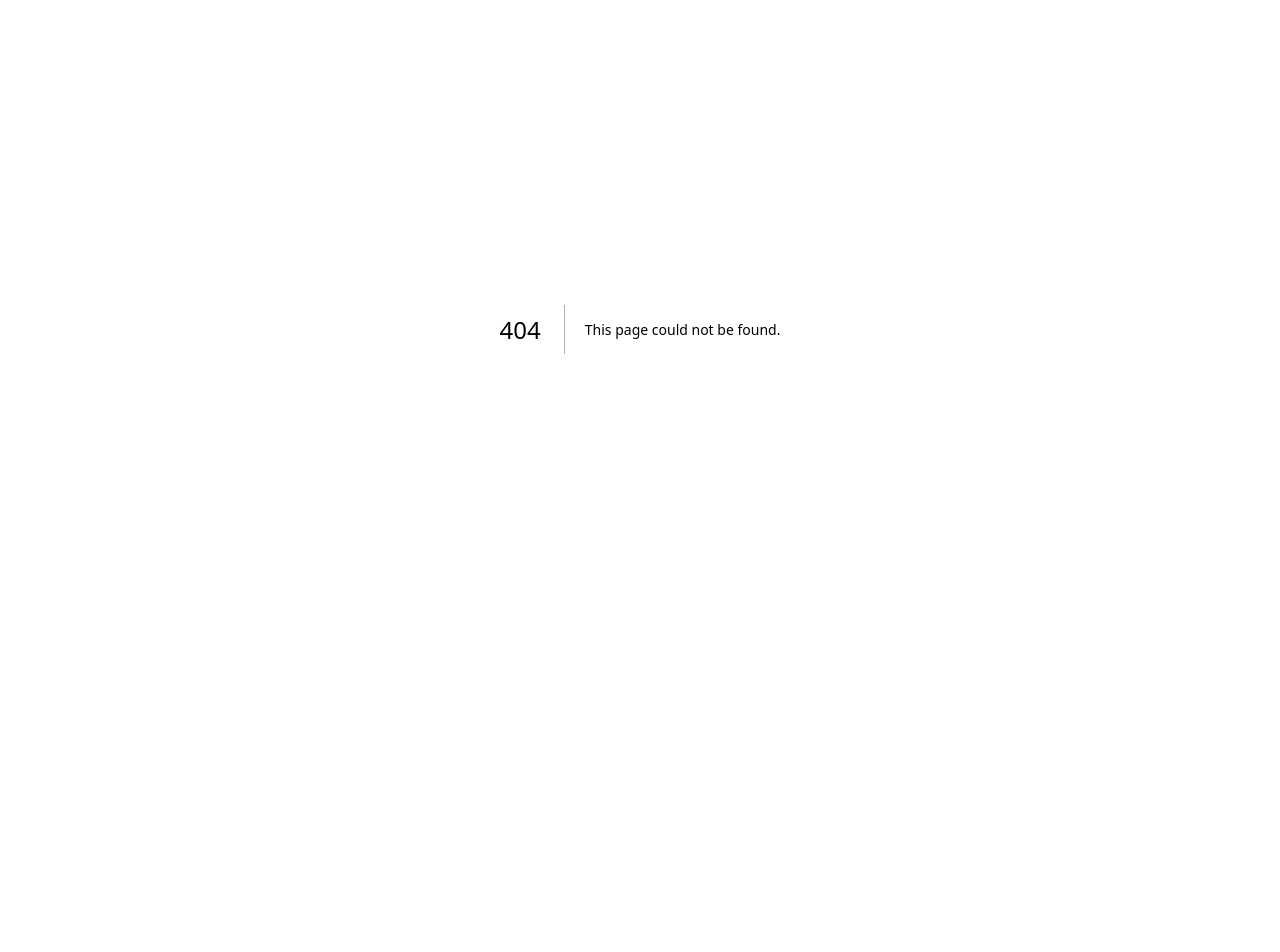
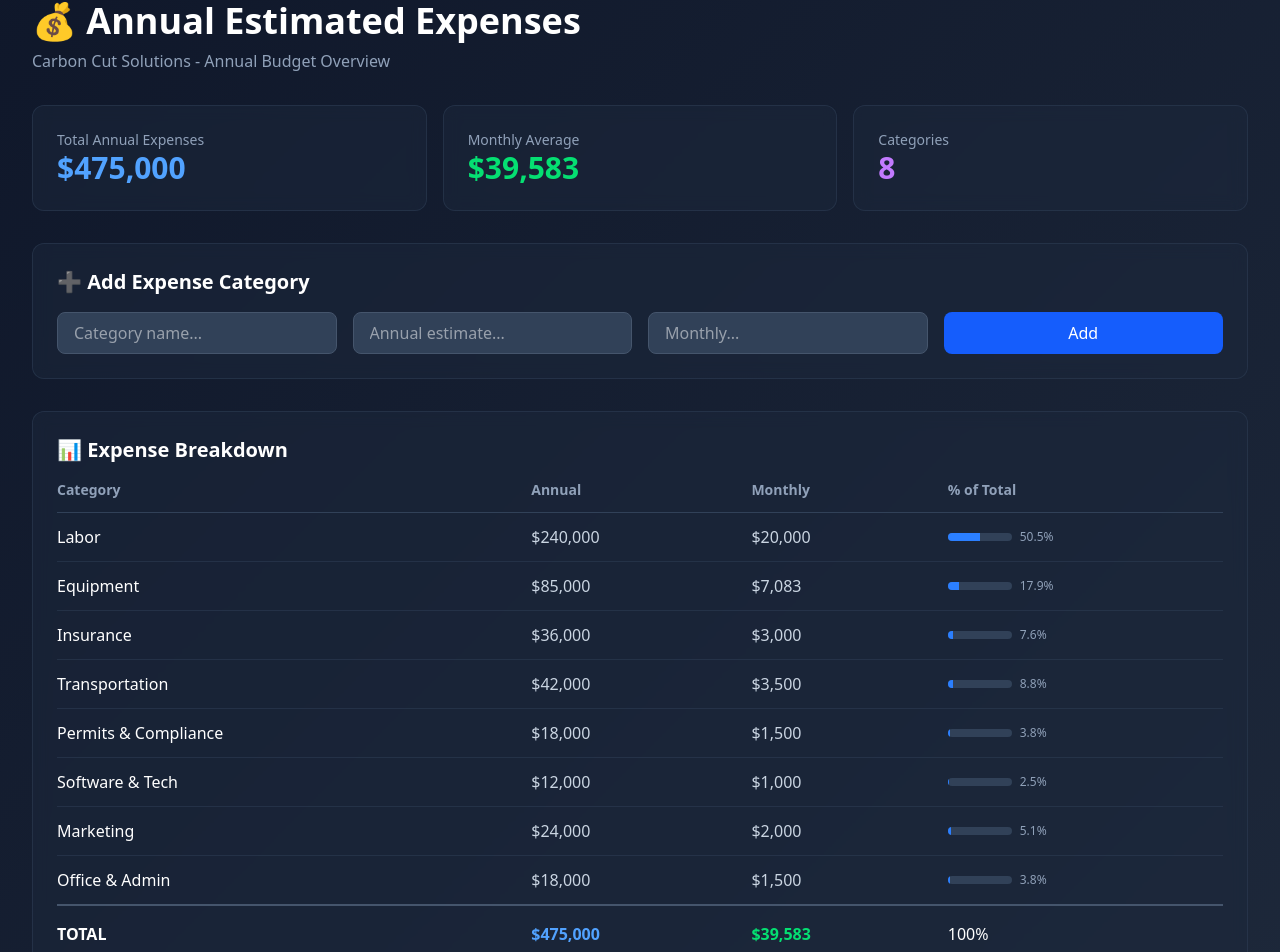
Before and after one commit to AAN2793/orphan-well-dashboard, a Next.js app: page /expenses in a window 1280 px wide. Before the commit this address had no page. Shown: the part 71-1023 px from the top of the page. Before the commit the page ends 800 px from the top, so only its background shows below. Built offline with nearby package versions, Linux system fonts and the light colour scheme.

Commit message:
Add Annual Expenses tracking tool

```diff
--- /dev/null
+++ b/pages/expenses.js
@@ -0,0 +1,125 @@
+import Head from 'next/head'
+import Link from 'next/link'
+import { useState } from 'react'
+
+export default function Expenses() {
+  const [expenses, setExpenses] = useState([
+    { category: 'Labor', annual: 240000, monthly: 20000 },
+    { category: 'Equipment', annual: 85000, monthly: 7083 },
+    { category: 'Insurance', annual: 36000, monthly: 3000 },
+    { category: 'Transportation', annual: 42000, monthly: 3500 },
+    { category: 'Permits & Compliance', annual: 18000, monthly: 1500 },
+    { category: 'Software & Tech', annual: 12000, monthly: 1000 },
+    { category: 'Marketing', annual: 24000, monthly: 2000 },
+    { category: 'Office & Admin', annual: 18000, monthly: 1500 },
+  ])
+
+  const totalAnnual = expenses.reduce((sum, e) => sum + e.annual, 0)
+  const totalMonthly = expenses.reduce((sum, e) => sum + e.monthly, 0)
+
+  return (
+    <>
+      <Head>
+        <title>Annual Expenses | Carbon Cut Solutions</title>
+      </Head>
+
+      <div className="min-h-screen p-4 md:p-8">
+        <a href="/" className="text-blue-400 hover:text-blue-300 mb-4 inline-block">← Back to Dashboard</a>
+
+        <h1 className="text-3xl md:text-4xl font-bold mb-2">💰 Annual Estimated Expenses</h1>
+        <p className="text-slate-400 mb-8">Carbon Cut Solutions - Annual Budget Overview</p>
+
+        {/* Summary Cards */}
+        <div className="grid grid-cols-1 md:grid-cols-3 gap-4 mb-8">
+          <div className="card bg-blue-900/30 border-blue-700/50">
+            <p className="text-slate-400 text-sm">Total Annual Expenses</p>
+            <p className="text-2xl md:text-3xl font-bold text-blue-400">${totalAnnual.toLocaleString()}</p>
+          </div>
+          <div className="card bg-green-900/30 border-green-700/50">
+            <p className="text-slate-400 text-sm">Monthly Average</p>
+            <p className="text-2xl md:text-3xl font-bold text-green-400">${totalMonthly.toLocaleString()}</p>
+          </div>
+          <div className="card bg-purple-900/30 border-purple-700/50">
+            <p className="text-slate-400 text-sm">Categories</p>
+            <p className="text-2xl md:text-3xl font-bold text-purple-400">{expenses.length}</p>
+          </div>
+        </div>
+
+        {/* Add Category Form */}
+        <div className="card mb-8">
+          <h2 className="text-xl font-semibold mb-4">➕ Add Expense Category</h2>
+          <div className="grid grid-cols-1 md:grid-cols-4 gap-4">
+            <input
+              type="text"
+              placeholder="Category name..."
+              className="bg-slate-700 border border-slate-600 rounded-lg px-4 py-2 text-white"
+            />
+            <input
+              type="number"
+              placeholder="Annual estimate..."
+              className="bg-slate-700 border border-slate-600 rounded-lg px-4 py-2 text-white"
+            />
+            <input
+              type="number"
+              placeholder="Monthly..."
+              className="bg-slate-700 border border-slate-600 rounded-lg px-4 py-2 text-white"
+            />
+            <button className="btn btn-primary">Add</button>
+          </div>
+        </div>
+
+        {/* Expenses Table */}
+        <div className="card overflow-x-auto">
+          <h2 className="text-xl font-semibold mb-4">📊 Expense Breakdown</h2>
+          <table className="w-full min-w-[600px]">
+            <thead>
+              <tr className="text-left text-slate-400 text-sm border-b border-slate-700">
+                <th className="pb-3 pr-4">Category</th>
+                <th className="pb-3 pr-4">Annual</th>
+                <th className="pb-3 pr-4">Monthly</th>
+                <th className="pb-3">% of Total</th>
+              </tr>
+            </thead>
+            <tbody>
+              {expenses.map((expense, idx) => (
+                <tr key={idx} className="border-b border-slate-700/50">
+                  <td className="py-3 pr-4 font-medium">{expense.category}</td>
+                  <td className="py-3 pr-4 text-slate-300">${expense.annual.toLocaleString()}</td>
+                  <td className="py-3 pr-4 text-slate-300">${expense.monthly.toLocaleString()}</td>
+                  <td className="py-3">
+                    <div className="flex items-center gap-2">
+                      <div className="w-16 h-2 bg-slate-700 rounded-full overflow-hidden">
+                        <div
+                          className="h-full bg-blue-500"
+                          style={{ width: `${(expense.annual / totalAnnual) * 100}%` }}
+                        ></div>
+                      </div>
+                      <span className="text-xs text-slate-400">
+                        {((expense.annual / totalAnnual) * 100).toFixed(1)}%
+                      </span>
+                    </div>
+                  </td>
+                </tr>
+              ))}
+              <tr className="border-t-2 border-slate-600">
+                <td className="py-4 pr-4 font-bold">TOTAL</td>
+                <td className="py-4 pr-4 font-bold text-blue-400">${totalAnnual.toLocaleString()}</td>
+                <td className="py-4 pr-4 font-bold text-green-400">${totalMonthly.toLocaleString()}</td>
+                <td className="py-4">100%</td>
+              </tr>
+            </tbody>
+          </table>
+        </div>
+
+        {/* Export Options */}
+        <div className="card mt-8">
+          <h2 className="text-xl font-semibold mb-4">📤 Export</h2>
+          <div className="flex gap-4">
+            <button className="btn btn-primary">Download CSV</button>
+            <button className="btn bg-slate-700 hover:bg-slate-600 text-white">Print / PDF</button>
+          </div>
+        </div>
+      </div>
+    </>
+  )
+}
--- a/pages/index.js
+++ b/pages/index.js
@@ -43,6 +43,16 @@ export default function Home() {
 
             <p className="text-slate-400 text-sm">
               Look up orphan wells by API, state, county, or operator.
+            </p>
+          </Link>
+
+          {/* Annual Expenses */}
+          <Link href="/expenses" className="card hover:border-green-500/50 transition-all group">
+            <div className="text-4xl mb-3">💰</div>
+            <h3 className="text-xl font-semibold mb-2 group-hover:text-green-400 transition-colors">
+              Annual Expenses</h3>
+            <p className="text-slate-400 text-sm">
+              Budget overview, expense tracking, and financial planning.
             </p>
           </Link>
 
```
